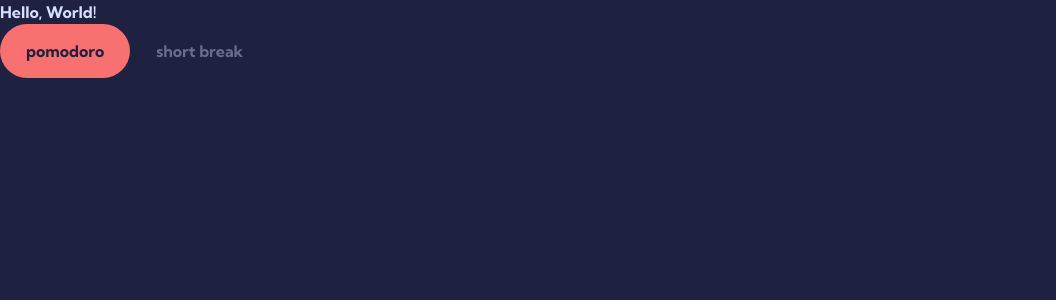
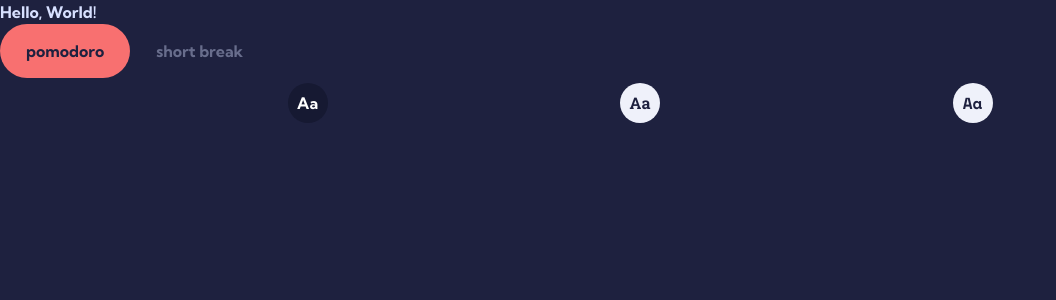
Before and after one commit to mehdi-zibout/FEM-pomodoro-app, a React (Vite) app: page / in a window 1280 px wide. Shown: the top 300 px of the page, without its empty margins (0-1056 px from the left). Built offline with nearby package versions, Linux system fonts and the light colour scheme.

Commit message:
Add font select component

```diff
--- a/src/App.tsx
+++ b/src/App.tsx
@@ -1,5 +1,6 @@
 import { useState } from 'react';
 import Button from './components/Button';
+import FontSelect from './components/FontSelect';
 
 function App() {
   const [settings, setSettings] = useState<SettingsType>({
@@ -20,13 +21,18 @@ function App() {
       <Button color='red' isActive={false}>
         short break
       </Button>
+      <div className='flex justify-evenly'>
+        <FontSelect font={settings.font} isSelected={true} />
+        <FontSelect font={'font-serif'} />
+        <FontSelect font={'font-mono'} />
+      </div>
     </div>
   );
 }
 
 export default App;
 
-type FontType = 'font-sans' | 'font-serif' | 'font-mono';
+export type FontType = 'font-sans' | 'font-serif' | 'font-mono';
 export type ColorType = `red` | `cyan` | `purple`;
 type SettingsType = {
   pomodoro: number;
--- /dev/null
+++ b/src/components/FontSelect.tsx
@@ -0,0 +1,26 @@
+import { FontType } from '../App';
+
+function FontSelect({
+  isSelected = false,
+  font,
+}: {
+  isSelected?: boolean;
+  font: FontType;
+}) {
+  return (
+    <div
+      className={`rounded-full w-[3.125rem] h-[3.125rem] flex justify-center items-center hover:border-[1px]  ${
+        isSelected ? 'border-black' : 'border-gray cursor-pointer'
+      }  `}
+    >
+      <button
+        className={`rounded-full w-[2.5rem] h-[2.5rem] ${font} ${
+          isSelected ? 'bg-black text-white' : 'bg-gray text-darkBlue'
+        } flex justify-center items-center `}
+      >
+        Aa
+      </button>
+    </div>
+  );
+}
+export default FontSelect;
```
